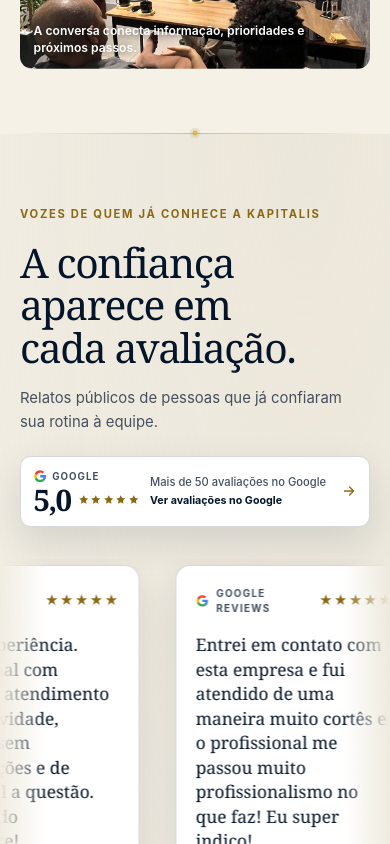
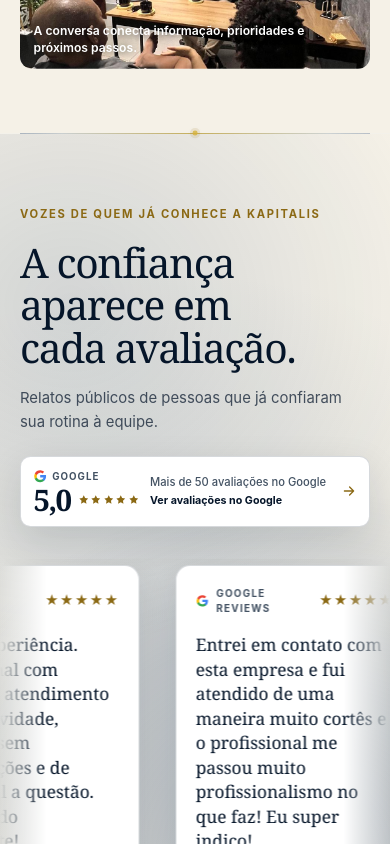
Before and after one commit to Breno-401/kapitalis, a React (Vite) app: page / in a window 390 px wide. Shown: the part 4000-4844 px from the top of the page. Built offline with nearby package versions, Linux system fonts and the light colour scheme.

Commit message:
corrige scroll compacto, atmosfera clara e imagem de visibilidade

```diff
--- a/src/sections/ProcessSection.module.css
+++ b/src/sections/ProcessSection.module.css
@@ -259,11 +259,53 @@
 }
 
 @media (max-height: 53rem) and (min-width: 56.251rem) {
-  .scene { padding-block: 1.75rem; }
-  .heading h2 { font-size: 2.5rem; }
-  .route { margin-top: 2rem; }
-  .copy h3 { font-size: 3rem; }
-  .step + .step { margin-top: 2rem; }
+  .section { padding-block: 1.25rem; }
+  .section[data-process-layout='sticky'] .scene {
+    top: 5.5rem;
+    min-height: calc(100svh - 5.5rem);
+    padding-block: 0.75rem;
+  }
+  .heading { gap: 2rem; margin-top: 0.625rem; }
+  .heading h2 { font-size: clamp(2.2rem, 3vw, 2.5rem); }
+  .heading > p { font-size: 0.875rem; line-height: 1.45; }
+  .route { gap: 2rem; margin-top: 1.25rem; }
+  .step { min-height: 2.25rem; font-size: 0.9375rem; }
+  .step + .step { margin-top: 1.5rem; }
+  .stepNumber { flex-basis: 2.25rem; height: 2.25rem; }
+  .timeline::before,
+  .timeline::after { top: 1.125rem; bottom: 1.125rem; left: 1.125rem; }
+  .chapter { padding-top: 0.75rem; }
+  .chapterNumber { top: -0.875rem; font-size: 7rem; }
+  .copy h3 { font-size: 2.75rem; }
+  .description { margin-top: 0.75rem; font-size: 0.9375rem; line-height: 1.45; }
+  .result { margin-top: 1.125rem; padding-top: 0.75rem; font-size: 0.96875rem; line-height: 1.45; }
+  .resultLabel { margin-bottom: 0.375rem; }
+  .counter { margin-top: 0.875rem; }
+}
+
+@media (max-height: 43rem) and (min-width: 56.251rem) {
+  .section[data-process-layout='sticky'] .scene {
+    top: 5rem;
+    min-height: calc(100svh - 5rem);
+    padding-block: 0.375rem;
+  }
+  .eyebrow { font-size: 0.625rem; }
+  .heading { gap: 0.5rem; margin-top: 0.375rem; }
+  .heading h2 { font-size: 2rem; }
+  .heading > p { font-size: 0.8125rem; line-height: 1.35; }
+  .route { gap: 1.25rem; margin-top: 0.625rem; }
+  .step { min-height: 2rem; gap: 0.875rem; font-size: 0.875rem; }
+  .step + .step { margin-top: 0.875rem; }
+  .stepNumber { flex-basis: 2rem; height: 2rem; font-size: 0.6875rem; }
+  .timeline::before,
+  .timeline::after { top: 1rem; bottom: 1rem; left: 1rem; }
+  .chapter { padding-top: 0.5rem; }
+  .chapterNumber { top: -0.625rem; font-size: 5.25rem; }
+  .copy h3 { font-size: 2.25rem; line-height: 1.03; }
+  .description { margin-top: 0.5rem; font-size: 0.84375rem; line-height: 1.38; }
+  .result { margin-top: 0.75rem; padding-top: 0.5625rem; font-size: 0.875rem; line-height: 1.38; }
+  .resultLabel { margin-bottom: 0.25rem; }
+  .counter { margin-top: 0.5rem; font-size: 0.625rem; }
 }
 
 @media (max-width: 56.25rem) {
--- a/src/sections/useProcessScrollProgress.ts
+++ b/src/sections/useProcessScrollProgress.ts
@@ -1,11 +1,11 @@
 import { useEffect, useState, type RefObject } from 'react'
 
 type ElementRef = RefObject<HTMLElement | null>
-const staticQuery = '(max-width: 360px), (max-height: 700px)'
+const staticQuery = '(max-width: 360px)'
 
 function prefersStaticLayout() {
   return typeof window !== 'undefined' && (
-    window.innerWidth <= 360 || window.innerHeight <= 700 ||
+    window.innerWidth <= 360 ||
     (typeof window.matchMedia === 'function' && window.matchMedia(staticQuery).matches)
   )
 }
--- a/src/styles/global.css
+++ b/src/styles/global.css
@@ -45,26 +45,58 @@
   pointer-events: none;
 }
 
-:root[data-theme='light'] body::after {
-  background-image:
-    radial-gradient(ellipse 56rem 44rem at 92% 14%, rgb(50 91 146 / 21%), transparent 72%),
-    radial-gradient(ellipse 50rem 40rem at 10% 52%, rgb(44 83 137 / 15%), transparent 74%),
-    radial-gradient(ellipse 62rem 42rem at 84% 96%, rgb(34 67 115 / 11.5%), transparent 78%);
-}
-
 @media (max-width: 43.75rem) {
-  body::after,
-  :root[data-theme='light'] body::after {
+  body::after {
     background-image:
       radial-gradient(ellipse 36rem 31rem at 100% 17%, rgb(48 112 190 / 7.5%), transparent 72%),
       radial-gradient(ellipse 32rem 29rem at 0% 78%, rgb(33 91 160 / 4.5%), transparent 74%);
   }
+}
 
-  :root[data-theme='light'] body::after {
+:root[data-theme='light'] body::after {
+  display: none;
+}
+
+:root[data-theme='light'] main > *,
+:root[data-theme='light'] main + footer {
+  background-image:
+    radial-gradient(ellipse 66rem 42rem at var(--atmosphere-primary, 86% 24%), var(--atmosphere-blue-strong), transparent 74%),
+    radial-gradient(ellipse 54rem 38rem at var(--atmosphere-secondary, 12% 82%), var(--atmosphere-blue-soft), transparent 76%),
+    radial-gradient(ellipse 62rem 42rem at var(--atmosphere-center, 50% 50%), var(--atmosphere-center-color, var(--atmosphere-blue-soft)), transparent 78%);
+}
+
+:root[data-theme='light'] main > *:nth-child(4n + 2) {
+  --atmosphere-primary: 12% 32%;
+  --atmosphere-secondary: 88% 84%;
+  --atmosphere-center: 50% 48%;
+}
+
+:root[data-theme='light'] main > *:nth-child(4n + 3) {
+  --atmosphere-primary: 78% 76%;
+  --atmosphere-secondary: 18% 18%;
+  --atmosphere-center: 48% 54%;
+}
+
+:root[data-theme='light'] main > *:nth-child(4n) {
+  --atmosphere-primary: 22% 60%;
+  --atmosphere-secondary: 86% 18%;
+  --atmosphere-center: 54% 46%;
+}
+
+:root[data-theme='light'] #processo {
+  --atmosphere-primary: 80% 16%;
+  --atmosphere-secondary: 18% 84%;
+  --atmosphere-center: 50% 50%;
+  --atmosphere-center-color: rgb(34 63 104 / 25%);
+}
+
+@media (max-width: 43.75rem) {
+  :root[data-theme='light'] main > *,
+  :root[data-theme='light'] main + footer {
     background-image:
-      radial-gradient(ellipse 36rem 33rem at 100% 15%, rgb(50 91 146 / 20%), transparent 72%),
-      radial-gradient(ellipse 33rem 32rem at 0% 52%, rgb(44 83 137 / 14%), transparent 74%),
-      radial-gradient(ellipse 36rem 30rem at 100% 94%, rgb(34 67 115 / 10.5%), transparent 78%);
+      radial-gradient(ellipse 35rem 31rem at var(--atmosphere-primary, 86% 24%), var(--atmosphere-blue-strong), transparent 74%),
+      radial-gradient(ellipse 31rem 28rem at var(--atmosphere-secondary, 12% 82%), var(--atmosphere-blue-soft), transparent 76%),
+      radial-gradient(ellipse 34rem 30rem at var(--atmosphere-center, 50% 50%), var(--atmosphere-center-color, var(--atmosphere-blue-soft)), transparent 78%);
   }
 }
 
--- a/src/styles/tokens.css
+++ b/src/styles/tokens.css
@@ -127,6 +127,8 @@
 
 :root[data-theme='light'] {
   color-scheme: light;
+  --atmosphere-blue-strong: rgb(34 63 104 / 28%);
+  --atmosphere-blue-soft: rgb(42 76 123 / 17%);
   --surface-page: #f3f1ea;
   --surface-raised: #ffffff;
   --surface-interactive: #eee8dc;
```
Also changed, not shown: public/editorial/visibilidade-encontro-cutout.png, 1 other file (tests, documents, lock files or other folders).
